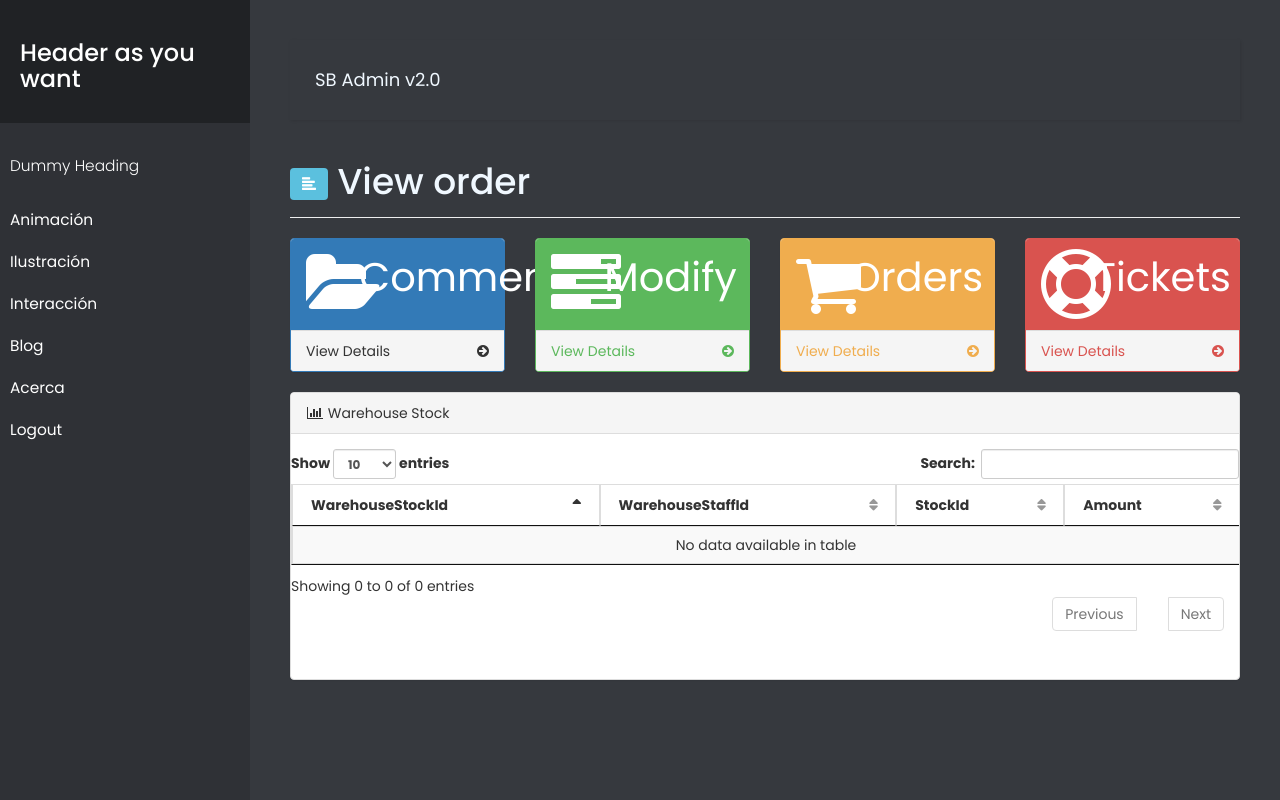
After one commit to Nek0Lex/FoodOrderingSystemWeb, a PHP site: page /WHvieworder.php in a window 1280 px wide. The commit adds this page. Run offline with PHP 8.4, Linux system fonts and the light colour scheme; data that the repository does not hold is empty; some libraries are stand-ins or nearby versions.

Commit message:
uichanged and add 4pages

```diff
--- /dev/null
+++ b/main/WHvieworder.php
@@ -0,0 +1,260 @@
+<!DOCTYPE html>
+<html>
+
+<head>
+    <meta charset="utf-8">
+    <meta name="viewport" content="width=device-width, initial-scale=1.0">
+    <meta http-equiv="X-UA-Compatible" content="IE=edge">
+    <!-- Bootstrap CSS CDN -->
+    <link rel="stylesheet"
+          href="https://maxcdn.bootstrapcdn.com/bootstrap/3.3.7/css/bootstrap.min.css">
+    <!-- Our Custom CSS -->
+    <link rel="stylesheet"
+          href="style2.css">
+    <!-- Scrollbar Custom CSS -->
+    <link rel="stylesheet"
+          href="https://cdnjs.cloudflare.com/ajax/libs/malihu-custom-scrollbar-plugin/3.1.5/jquery.mCustomScrollbar.min.css">
+
+    <link rel="stylesheet"
+          href="https://cdn.datatables.net/1.10.19/css/jquery.dataTables.min.css">
+
+    <link rel="stylesheet"
+          href="https://cdn.datatables.net/1.10.19/js/jquery.dataTables.min.js">
+
+    <link rel="stylesheet"
+          href="css/index.css">
+
+    <!-- Custom CSS -->
+    <link rel="stylesheet"
+          href="dist/css/sb-admin-2.css">
+
+    <!-- Custom Fonts -->
+    <link rel="stylesheet" type="text/css" \
+          href="vendor/font-awesome/css/font-awesome.min.css">
+
+    <script src="https://code.jquery.com/jquery-1.12.0.min.js"></script>
+    <!-- Bootstrap Js CDN -->
+    <script src="https://maxcdn.bootstrapcdn.com/bootstrap/3.3.7/js/bootstrap.min.js"></script>
+    <!-- jQuery Custom Scroller CDN -->
+    <script src="https://cdnjs.cloudflare.com/ajax/libs/malihu-custom-scrollbar-plugin/3.1.5/jquery.mCustomScrollbar.concat.min.js"></script>
+
+    <script src="vendor/datatables/js/jquery.dataTables.min.js"></script>
+    <script src="vendor/datatables-plugins/dataTables.bootstrap.min.js"></script>
+    <script src="vendor/datatables-responsive/dataTables.responsive.js"></script>
+
+    <script type="text/javascript">
+        $(document).ready(function () {
+            $('#sidebarCollapse').on('click', function () {
+                $('#sidebar, #content').toggleClass('active');
+                $('.collapse.in').toggleClass('in');
+                $('a[aria-expanded=true]').attr('aria-expanded', 'false');
+            });
+        });
+    </script>
+
+    <script>
+        $(document).ready(function () {
+            $('#warehousetable').DataTable();
+        });
+    </script>
+
+</head>
+
+<body>
+
+<div class="wrapper" style="background-color: rgb(47, 49, 54)">
+    <nav id="sidebar" style="background-color: rgb(47, 49, 54)">
+        <div class="sidebar-header" style="background-color: rgb(32, 34, 37)">
+            <h3>Header as you want </h3>
+        </div>
+        <ul class="list-unstyled components"  style="background-color: rgb(47, 49, 54); border-bottom-width: 0px" >
+            <p>Dummy Heading</p>
+            <li>
+                <a href="#menu">Animación</a>
+            </li>
+            <li>
+                <a href="#menu">Ilustración</a>
+
+            </li>
+            <li>
+                <a href="#">Interacción</a>
+            </li>
+            <li>
+                <a href="#">Blog</a>
+            </li>
+            <li>
+                <a href="#">Acerca</a>
+            </li>
+            <li>
+                <a href="#">Logout</a>
+            </li>
+        </ul>
+    </nav>
+
+    <!-- Page Content Holder -->
+    <div id="content"
+         style="background: rgb(54, 57, 62);">
+        <nav class="navbar navbar-default navbar-static-top" role="navigation"
+             style="margin-bottom: 0; background-color: rgb(54, 57, 62);">
+            <div class="navbar-header">
+                <a class="navbar-brand" href="warehouse.php" style="color: aliceblue">SB Admin v2.0</a>
+            </div>
+        </nav>
+
+        <div class="row" style="">
+            <div class="col-lg-12">
+                <h1 class="page-header" style="color: aliceblue">
+                    <button type="button" id="sidebarCollapse" class="btn btn-info navbar-btn">
+                        <i class="glyphicon glyphicon-align-left"></i>
+                    </button>
+                    <a href="warehouse.php">View order</a>
+                </h1>
+
+                <div class="collapse navbar-collapse" id="bs-example-navbar-collapse-1">
+                </div>
+            </div>
+        </div>
+        <!-- /.col-lg-12 -->
+
+        <div id="page">
+            <div class="row">
+                <div class="col-lg-3 col-md-6">
+                    <div class="panel panel-primary">
+                        <div class="panel-heading">
+                            <div class="row">
+                                <div class="col-xs-3">
+                                    <i class="fa fa-folder-open fa-5x"></i>
+                                </div>
+                                <div class="col-xs-9 text-right">
+                                    <div class="huge">Comments</div>
+                                </div>
+                            </div>
+                        </div>
+                        <a href="#">
+                            <div class="panel-footer">
+                                <span class="pull-left">View Details</span>
+                                <span class="pull-right"><i class="fa fa-arrow-circle-right"></i></span>
+                                <div class="clearfix"></div>
+                            </div>
+                        </a>
+                    </div>
+                </div>
+                <div class="col-lg-3 col-md-6">
+                    <div class="panel panel-green">
+                        <div class="panel-heading">
+                            <div class="row">
+                                <div class="col-xs-3">
+                                    <i class="fa fa-tasks fa-5x"></i>
+                                </div>
+                                <div class="col-xs-9 text-right">
+                                    <div class="huge">Modify</div>
+                                </div>
+                            </div>
+                        </div>
+                        <a href="WHmodifyAmount.php">
+                            <div class="panel-footer">
+                                <span class="pull-left">View Details</span>
+                                <span class="pull-right"><i class="fa fa-arrow-circle-right"></i></span>
+                                <div class="clearfix"></div>
+                            </div>
+                        </a>
+                    </div>
+                </div>
+                <div class="col-lg-3 col-md-6">
+                    <div class="panel panel-yellow">
+                        <div class="panel-heading">
+                            <div class="row">
+                                <div class="col-xs-3">
+                                    <i class="fa fa-shopping-cart fa-5x"></i>
+                                </div>
+                                <div class="col-xs-9 text-right">
+                                    <div class="huge">Orders</div>
+                                </div>
+                            </div>
+                        </div>
+                        <a href="#">
+                            <div class="panel-footer">
+                                <span class="pull-left">View Details</span>
+                                <span class="pull-right"><i class="fa fa-arrow-circle-right"></i></span>
+                                <div class="clearfix"></div>
+                            </div>
+                        </a>
+                    </div>
+                </div>
+                <div class="col-lg-3 col-md-6">
+                    <div class="panel panel-red">
+                        <div class="panel-heading">
+                            <div class="row">
+                                <div class="col-xs-3">
+                                    <i class="fa fa-support fa-5x"></i>
+                                </div>
+                                <div class="col-xs-9 text-right">
+                                    <div class="huge">Tickets</div>
+                                </div>
+                            </div>
+                        </div>
+                        <a href="#">
+                            <div class="panel-footer">
+                                <span class="pull-left">View Details</span>
+                                <span class="pull-right"><i class="fa fa-arrow-circle-right"></i></span>
+                                <div class="clearfix"></div>
+                            </div>
+                        </a>
+                    </div>
+                </div>
+            </div>
+            <!-- /.row -->
+            <div class="col-lg-14">
+                <div class="col">
+                    <div class="panel panel-default">
+                        <div class="panel-heading">
+                            <i class="fa fa-bar-chart-o fa-fw"></i> Warehouse Stock
+                        </div>
+                        <!-- /.panel-heading -->
+                        <div class="panel-body">
+                            <div class="row">
+                                <div class="col">
+                                    <div class="table-responsive">
+                                        <table id="warehousetable" class="table table-bordered table-hover table-striped">
+                                            <thead>
+                                            <tr>
+                                                <th>WarehouseStockId</th>
+                                                <th>WarehouseStaffId</th>
+                                                <th>StockId</th>
+                                                <th>Amount</th>
+                                            </tr>
+                                            </thead>
+                                            <tbody>
+                                            <?php
+                                            require_once("Connections/conn.php");
+                                            $query = "SELECT * FROM warehousestock";
+                                            $rs = mysqli_query($conn, $query) or die(mysqli_error($conn));
+                                            while ($rc = mysqli_fetch_assoc($rs)) {
+                                                $query = "SELECT * FROM warehousestock";
+
+                                            }
+                                            while ($rc = mysqli_fetch_assoc($rs)) {
+                                                echo "<tr>
+                                                        <td>{$rc['WarehouseStockId']}</td>
+                                                        <td>{$rc['WarehouseStaffId']}</td>
+                                                        <td>{$rc['StockId']}</td>
+                                                        <td>{$rc['Amount']}</td>
+                                                    </tr>";
+                                            }
+                                            ?>
+                                            </tbody>
+                                        </table>
+                                    </div>
+                                </div>
+                            </div>
+                        </div>
+                    </div>
+                </div>
+            </div>
+        </div>
+    </div>
+</div>
+
+</body>
+
+</html>
```
Also changed, not shown: main/WHaddstock.php (added, +7 -0 lines), main/WHmodifyAmount.php (renamed from main/modifyAmount.php, +7 -3 lines), main/WHremoveoldstock.php (added, +260 -0 lines), main/warehouse.php (+18 -18 lines).
